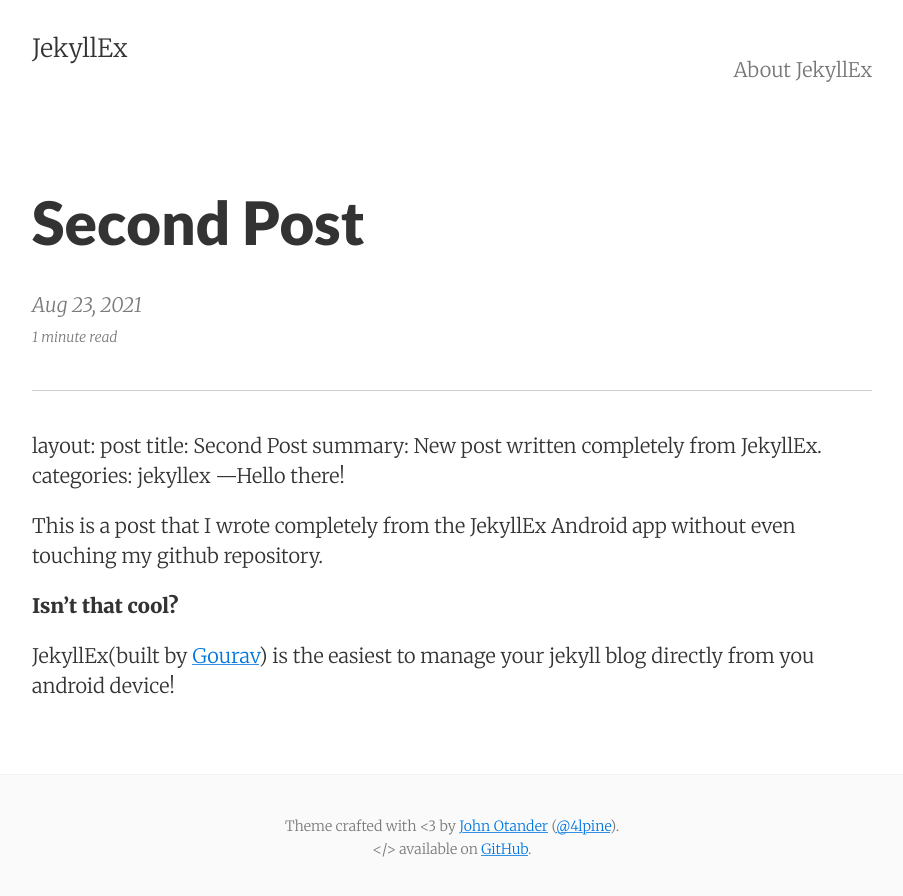
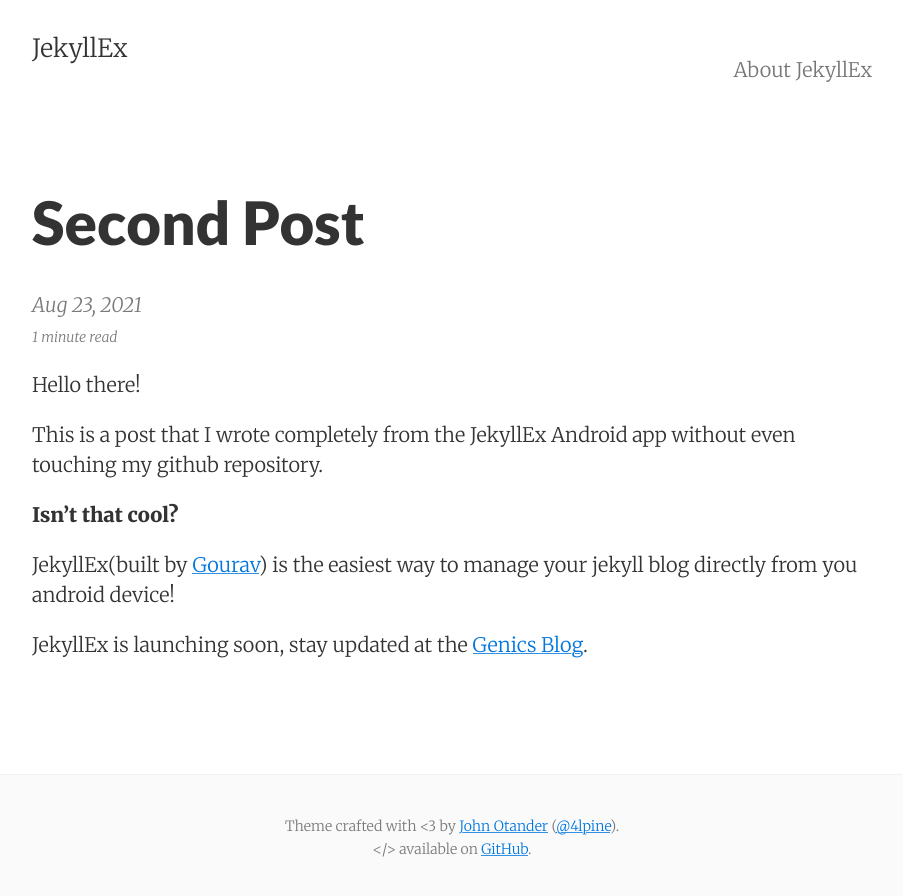
Before and after one commit to jekyllex/demo-jekyll-blog, a Jekyll site: the page built from _posts/2021-08-23-second-post.md, in a window 1280 px wide. Shown: the top 896 px of the page, without its empty margins (188-1091 px from the left). Built offline with Jekyll 4.4.1, drawn with Linux system fonts in a browser that asks for light colours; our own code applies the rules of GitHub Pages for plain Markdown files.

Commit message:
Update second post's content.

```diff
--- a/_posts/2021-08-23-second-post.md
+++ b/_posts/2021-08-23-second-post.md
@@ -3,10 +3,14 @@ layout: post
 title: Second Post
 summary: New post written completely from JekyllEx.
 categories: jekyllex
----Hello there!
+---
+
+Hello there!
 
 This is a post that I wrote completely from the JekyllEx Android app without even touching my github repository.
 
 **Isn't that cool?**
 
-JekyllEx(built by [Gourav](https://github.com/gouravkhunger)) is the easiest to manage your jekyll blog directly from you android device!
+JekyllEx(built by [Gourav](https://github.com/gouravkhunger)) is the easiest way to manage your jekyll blog directly from you android device!
+
+JekyllEx is launching soon, stay updated at the [Genics Blog](https://genicsblog.com).
```
